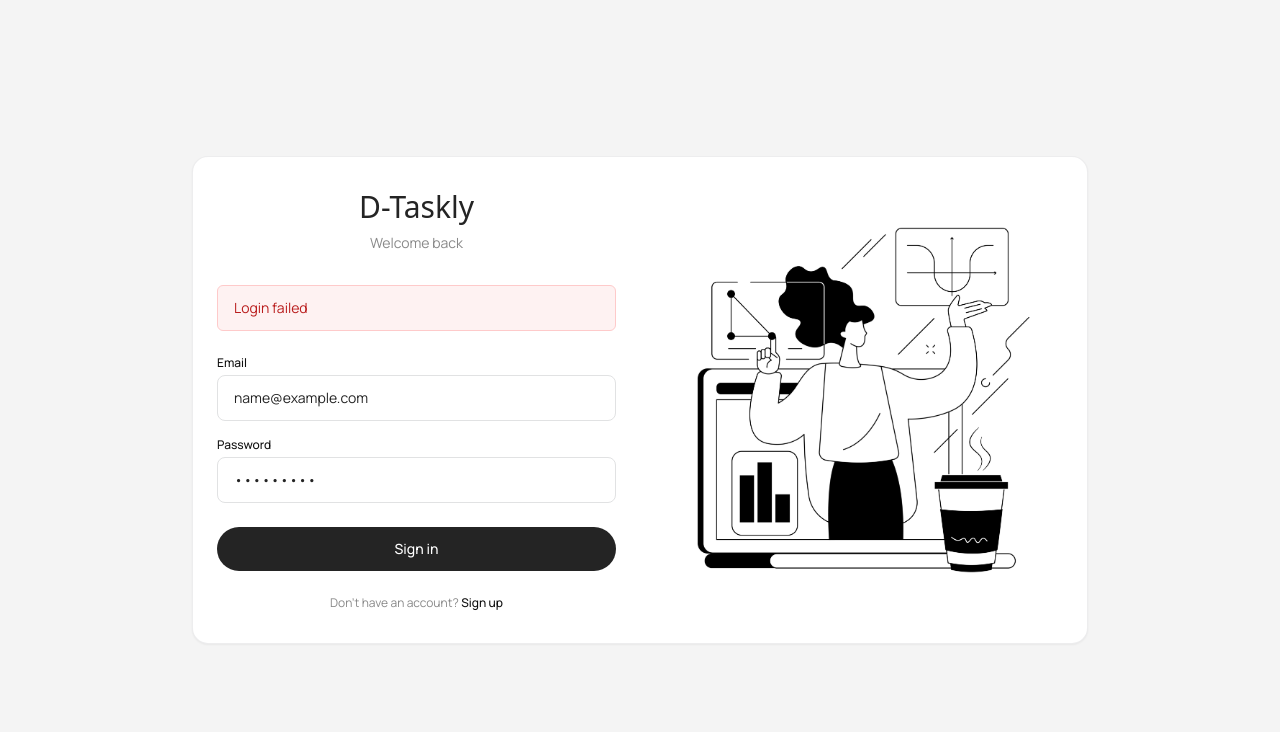
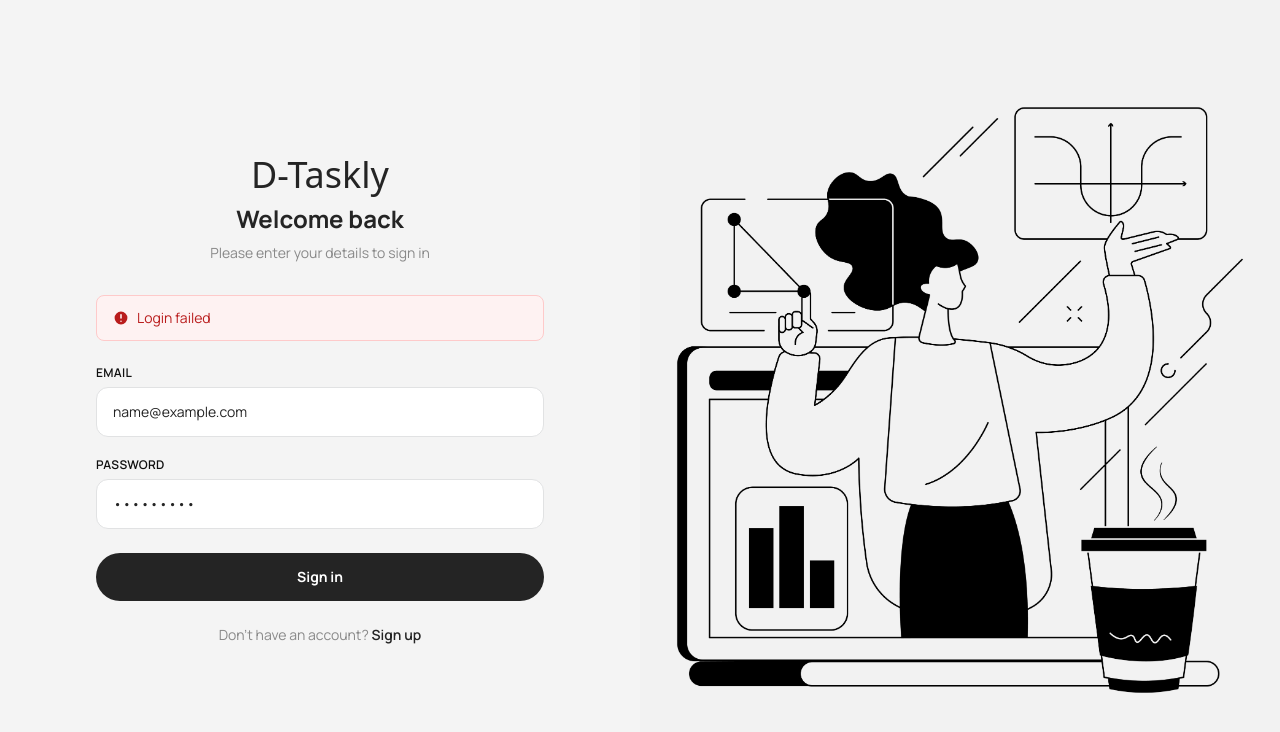
Before and after one commit to yunus-a1i/Task-Manager-2.0, a React (Vite) app in the folder frontend/: page /login in a window 1280 px wide. Both pictures are taken after typing "name@example.com", "Sample123" into the empty fields and a click on the button "Sign in". Shown: the top 732 px of the page. Built offline with nearby package versions, Linux system fonts and the light colour scheme; no server answers; a web font is replaced by a local one.

Commit message:
update Login page

```diff
--- a/frontend/src/pages/Login.jsx
+++ b/frontend/src/pages/Login.jsx
@@ -25,38 +25,52 @@ export default function Login() {
   };
 
   return (
-    <div className="min-h-screen flex items-center justify-center bg-body dark:bg-dark-body px-4 py-12 font-Manrope">
-      <div className="w-full max-w-4xl bg-card dark:bg-dark-card border border-border/60 dark:border-dark-border/60 rounded-2xl p-2 shadow-sm flex flex-col md:flex-row gap-4">
-        {/* Left: form */}
-        <div className="w-full md:w-1/2 flex justify-center">
-          <div className="w-full space-y-8 px-4 py-6">
+    <div className="min-h-screen w-full flex bg-body dark:bg-dark-body font-Manrope">
+      {/* Left Side - Form */}
+      <div className="w-full lg:w-1/2 flex items-center justify-center p-8 sm:p-12 lg:p-20">
+        <div className="w-full max-w-md space-y-8">
           {/* Title */}
           <div className="text-center">
-              <h1 className="font-Cal text-3xl text-mainHeading dark:text-dark-mainHeading">
+            <h1 className="font-Cal text-4xl text-mainHeading dark:text-dark-mainHeading mb-2">
               D-Taskly
             </h1>
+            <h2 className="text-2xl font-bold text-mainHeading dark:text-dark-mainHeading">
+              Welcome back
+            </h2>
             <p className="mt-2 text-sm text-textContent dark:text-dark-subHeading">
-                Welcome back
+              Please enter your details to sign in
             </p>
           </div>
 
-            <form className="space-y-6" onSubmit={handleSubmit}>
+          <form className="mt-8 space-y-6" onSubmit={handleSubmit}>
             {error && (
-                <div className="bg-red-50 border border-red-200 text-red-700 px-4 py-3 rounded-md text-sm">
+              <div className="bg-red-50 dark:bg-red-900/20 border border-red-200 dark:border-red-800 text-red-700 dark:text-red-400 px-4 py-3 rounded-lg text-sm flex items-center gap-2">
+                <svg
+                  xmlns="http://www.w3.org/2000/svg"
+                  viewBox="0 0 20 20"
+                  fill="currentColor"
+                  className="w-4 h-4"
+                >
+                  <path
+                    fillRule="evenodd"
+                    d="M18 10a8 8 0 11-16 0 8 8 0 0116 0zm-7 4a1 1 0 11-2 0 1 1 0 012 0zm-1-9a1 1 0 00-1 1v4a1 1 0 102 0V6a1 1 0 00-1-1z"
+                    clipRule="evenodd"
+                  />
+                </svg>
                 {error}
               </div>
             )}
 
-              <div className="space-y-4">
+            <div className="space-y-5">
               {/* Email */}
-                <div className="space-y-1">
-                  <label className="block text-xs font-medium text-subHeading dark:text-dark-textContent">
+              <div className="space-y-1.5">
+                <label className="block text-xs font-semibold uppercase tracking-wide text-subHeading dark:text-dark-textContent">
                   Email
                 </label>
                 <input
                   type="email"
                   required
-                    className="block w-full rounded-lg border border-border dark:border-dark-border bg-card dark:bg-dark-card px-4 py-3 text-sm text-mainHeading dark:text-dark-mainHeading placeholder:text-textContent/70 dark:placeholder:text-dark-subHeading/70 focus:outline-none focus:ring-2 focus:ring-mainHeading dark:focus:ring-dark-mainHeading"
+                  className="block w-full rounded-xl border border-border dark:border-dark-border bg-card dark:bg-dark-card px-4 py-3.5 text-sm text-mainHeading dark:text-dark-mainHeading placeholder:text-textContent/50 dark:placeholder:text-dark-subHeading/50 focus:outline-none focus:ring-2 focus:ring-mainHeading dark:focus:ring-dark-mainHeading focus:border-transparent transition-all"
                   placeholder="you@example.com"
                   value={formData.email}
                   onChange={(e) =>
@@ -66,14 +80,14 @@ export default function Login() {
               </div>
 
               {/* Password */}
-                <div className="space-y-1">
-                  <label className="block text-xs font-medium text-subHeading dark:text-dark-textContent">
+              <div className="space-y-1.5">
+                <label className="block text-xs font-semibold uppercase tracking-wide text-subHeading dark:text-dark-textContent">
                   Password
                 </label>
                 <input
                   type="password"
                   required
-                    className="block w-full rounded-lg border border-border dark:border-dark-border bg-card dark:bg-dark-card px-4 py-3 text-sm text-mainHeading dark:text-dark-mainHeading placeholder:text-textContent/70 dark:placeholder:text-dark-subHeading/70 focus:outline-none focus:ring-2 focus:ring-mainHeading dark:focus:ring-dark-mainHeading"
+                  className="block w-full rounded-xl border border-border dark:border-dark-border bg-card dark:bg-dark-card px-4 py-3.5 text-sm text-mainHeading dark:text-dark-mainHeading placeholder:text-textContent/50 dark:placeholder:text-dark-subHeading/50 focus:outline-none focus:ring-2 focus:ring-mainHeading dark:focus:ring-dark-mainHeading focus:border-transparent transition-all"
                   placeholder="••••••••"
                   value={formData.password}
                   onChange={(e) =>
@@ -87,17 +101,43 @@ export default function Login() {
             <button
               type="submit"
               disabled={loading}
-                className="w-full rounded-full bg-mainHeading dark:bg-dark-mainHeading py-3 text-sm font-medium text-card dark:text-dark-body hover:bg-black dark:hover:bg-white dark:hover:text-dark-body focus:outline-none focus:ring-2 focus:ring-mainHeading dark:focus:ring-dark-mainHeading focus:ring-offset-2 focus:ring-offset-card dark:focus:ring-offset-dark-card disabled:opacity-60"
+              className="w-full rounded-full bg-mainHeading dark:bg-dark-mainHeading py-3.5 text-sm font-bold text-card dark:text-dark-body hover:bg-black dark:hover:bg-white hover:scale-[1.01] active:scale-[0.98] transition-all focus:outline-none focus:ring-2 focus:ring-mainHeading dark:focus:ring-dark-mainHeading focus:ring-offset-2 focus:ring-offset-body dark:focus:ring-offset-dark-body disabled:opacity-70 disabled:hover:scale-100"
             >
-                {loading ? "Signing in..." : "Sign in"}
+              {loading ? (
+                <span className="flex items-center justify-center gap-2">
+                  <svg
+                    className="animate-spin h-4 w-4 text-current"
+                    xmlns="http://www.w3.org/2000/svg"
+                    fill="none"
+                    viewBox="0 0 24 24"
+                  >
+                    <circle
+                      className="opacity-25"
+                      cx="12"
+                      cy="12"
+                      r="10"
+                      stroke="currentColor"
+                      strokeWidth="4"
+                    ></circle>
+                    <path
+                      className="opacity-75"
+                      fill="currentColor"
+                      d="M4 12a8 8 0 018-8v8z"
+                    ></path>
+                  </svg>
+                  Signing in...
+                </span>
+              ) : (
+                "Sign in"
+              )}
             </button>
 
             {/* Footer link */}
-              <p className="text-center text-xs text-textContent dark:text-dark-subHeading">
+            <p className="text-center text-sm text-textContent dark:text-dark-subHeading">
               Don&apos;t have an account?{" "}
               <Link
                 to="/register"
-                  className="font-medium text-subHeading dark:text-dark-mainHeading hover:underline"
+                className="font-semibold text-mainHeading dark:text-dark-mainHeading hover:underline transition-all"
               >
                 Sign up
               </Link>
@@ -106,15 +146,15 @@ export default function Login() {
         </div>
       </div>
 
-        {/* Right: image (hidden on small screens) */}
-        <div className="hidden md:block md:w-1/2 rounded-lg overflow-hidden">
+      {/* Right Side - Image */}
+      <div className="hidden lg:block lg:w-1/2 relative bg-secondary dark:bg-dark-card">
         <img
-            src={sideImage} // replace with your image import
-            alt="Task Image"
-            loading="lazy"
-            className="w-full h-full object-cover"
+          src={sideImage}
+          alt="Dashboard Preview"
+          className="absolute inset-0 w-full h-full object-cover"
         />
-        </div>
+        {/* Subtle Overlay to ensure text readability if you add overlay text later, or just for mood */}
+        <div className="absolute inset-0 bg-black/5 dark:bg-black/20" />
       </div>
     </div>
   );
```
Lines whose indentation alone changed are shown as unchanged.
